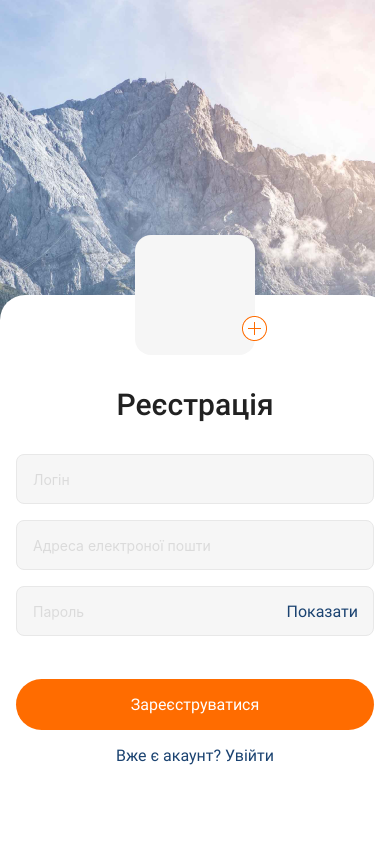
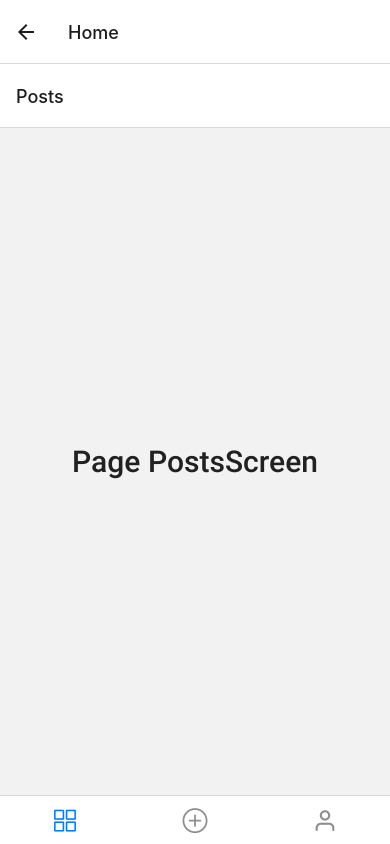
Before and after one commit to Maksym-Palii/ReactNativeFirst, a React Native app: screen /Home in a window 390 px wide. Built offline with nearby package versions, Linux system fonts and the light colour scheme.

Commit message:
hw-04 var-01

```diff
--- a/App.js
+++ b/App.js
@@ -1,9 +1,16 @@
+import "react-native-gesture-handler";
+import { NavigationContainer } from "@react-navigation/native";
+import { createStackNavigator } from "@react-navigation/stack";
+
 import { StatusBar } from "expo-status-bar";
-import { Image, ImageBackground, StyleSheet, Text, View } from "react-native";
-// import RegistrationScreen from "./src/Screens/Segment/RegistrationScreen";
+
 import { useFonts } from "expo-font";
-import PhotoBG from "./src/img/PhotoBG.png";
-import PostsScreen from "./src/Screens/Pages/PostsScreen";
+
+import RegistrationScreen from "./src/Screens/RegistrationScreen";
+import LoginScreen from "./src/Screens/LoginScreen";
+import Home from "./src/Screens/Home";
+
+const MainStack = createStackNavigator();
 
 export default function App() {
   const [fontsLoaded] = useFonts({
@@ -15,22 +22,26 @@ export default function App() {
     return null;
   }
   return (
-    <View style={styles.container}>
-      <StatusBar style="auto" />
-      <ImageBackground source={PhotoBG} resizeMode="cover" style={styles.bgImg}>
-        <PostsScreen />
-      </ImageBackground>
-    </View>
+    <NavigationContainer>
+      <MainStack.Navigator initialRouteName="Registration">
+        <MainStack.Screen
+          name="Registration"
+          component={RegistrationScreen}
+          options={{ headerShown: false }}
+        />
+
+        <MainStack.Screen
+          name="Login"
+          component={LoginScreen}
+          options={{ headerShown: false }}
+        />
+
+        <MainStack.Screen
+          name="Home"
+          component={Home}
+          // options={{ headerShown: false }}
+        />
+      </MainStack.Navigator>
+    </NavigationContainer>
   );
 }
-
-const styles = StyleSheet.create({
-  container: {
-    flex: 1,
-
-    justifyContent: "center",
-  },
-  bgImg: {
-    flex: 1,
-  },
-});
--- a/app.json
+++ b/app.json
@@ -11,9 +11,7 @@
       "resizeMode": "contain",
       "backgroundColor": "#ffffff"
     },
-    "assetBundlePatterns": [
-      "**/*"
-    ],
+    "assetBundlePatterns": ["**/*"],
     "ios": {
       "supportsTablet": true
     },
@@ -26,5 +24,13 @@
     "web": {
       "favicon": "./assets/favicon.png"
     }
+  },
+  "jsEngine": "hermes",
+  "ios": {
+    "jsEngine": "jsc",
+    "supportsTablet": true
+  },
+  "android": {
+    "jsEngine": "jsc"
   }
 }
--- /dev/null
+++ b/src/Screens/CreatePostsScreen.jsx
@@ -0,0 +1,29 @@
+import { StyleSheet, Text, View } from "react-native";
+
+const CreatePostsScreen = () => {
+  return (
+    <View style={styles.container}>
+      <Text style={styles.text}>Page CreatePostsScreen</Text>
+    </View>
+  );
+};
+
+const styles = StyleSheet.create({
+  container: {
+    flex: 1,
+    justifyContent: "center",
+  },
+  text: {
+    marginTop: 32,
+    marginBottom: 32,
+    fontFamily: "Roboto-M-500",
+    fontWeight: 500,
+    fontSize: 30,
+    lineHeight: 35,
+    textAlign: "center",
+    letterSpacing: 0.01,
+    color: "#212121",
+  },
+});
+
+export default CreatePostsScreen;
--- /dev/null
+++ b/src/Screens/Home.jsx
@@ -0,0 +1,51 @@
+import { createBottomTabNavigator } from "@react-navigation/bottom-tabs";
+
+import PostsScreen from "./PostsScreen";
+import CreatePostsScreen from "./CreatePostsScreen";
+import ProfileScreen from "./ProfileScreen";
+
+import { Feather } from "@expo/vector-icons";
+import { Ionicons } from "@expo/vector-icons";
+import { AntDesign } from "@expo/vector-icons";
+
+const Tabs = createBottomTabNavigator();
+
+const Home = () => {
+  return (
+    <Tabs.Navigator screenOptions={{ tabBarShowLabel: false }}>
+      <Tabs.Screen
+        name="Posts"
+        component={PostsScreen}
+        options={{
+          tabBarIcon: ({ focused, color, size }) => {
+            return <Ionicons name="grid-outline" size={size} color={color} />;
+          },
+        }}
+      />
+      <Tabs.Screen
+        name="CreatePosts"
+        component={CreatePostsScreen}
+        options={{
+          tabBarIcon: ({ focused, color, size }) => {
+            return <AntDesign name="pluscircleo" size={size} color={color} />;
+          },
+        }}
+      />
+      <Tabs.Screen
+        name="Profile"
+        component={ProfileScreen}
+        options={{
+          tabBarIcon: ({ focused, color, size }) => {
+            return <Feather name="user" size={size} color={color} />;
+          },
+        }}
+      />
+    </Tabs.Navigator>
+
+    // <View style={styles.container}>
+    //   <Text style={styles.text}>Page Home</Text>
+    // </View>
+  );
+};
+
+export default Home;
--- a/src/Screens/Segment/LoginScreen.jsx
+++ b/src/Screens/LoginScreen.jsx
@@ -1,6 +1,7 @@
 import { useState } from "react";
 import {
   Image,
+  ImageBackground,
   Keyboard,
   KeyboardAvoidingView,
   Platform,
@@ -11,10 +12,14 @@ import {
   TouchableWithoutFeedback,
   View,
 } from "react-native";
+import PhotoBG from "../img/PhotoBG.png";
+import { useNavigation } from "@react-navigation/native";
 
 const LoginScreen = () => {
   const [emailLogin, setEmailLogin] = useState("");
   const [passwordLogin, setPasswordLogin] = useState("");
+
+  const navigation = useNavigation();
 
   const onLogin = () => {
     console.log({
@@ -22,6 +27,7 @@ const LoginScreen = () => {
       passwordLogin,
     });
     resetForm();
+    navigation.navigate("Home");
   };
 
   const resetForm = () => {
@@ -31,6 +37,7 @@ const LoginScreen = () => {
 
   return (
     <TouchableWithoutFeedback onPress={Keyboard.dismiss}>
+      <ImageBackground source={PhotoBG} resizeMode="cover" style={styles.bgImg}>
         <View style={styles.container}>
           <Text style={styles.text}>Увійти</Text>
           <KeyboardAvoidingView
@@ -61,13 +68,19 @@ const LoginScreen = () => {
           <TouchableOpacity style={styles.btnTO} onPress={onLogin}>
             <Text style={styles.btnTitle}>Увійти</Text>
           </TouchableOpacity>
+          <TouchableOpacity onPress={() => navigation.navigate("Registration")}>
             <Text style={styles.btnText}>Не має акаунту? Зареєструватися</Text>
+          </TouchableOpacity>
         </View>
+      </ImageBackground>
     </TouchableWithoutFeedback>
   );
 };
 
 const styles = StyleSheet.create({
+  bgImg: {
+    flex: 1,
+  },
   container: {
     marginTop: "auto",
     paddingLeft: 16,
--- a/src/Screens/Pages/PostsScreen.jsx
+++ /dev/null
@@ -1,13 +0,0 @@
-import LoginScreen from "../Segment/LoginScreen";
-import RegistrationScreen from "../Segment/RegistrationScreen";
-
-const PostsScreen = () => {
-  return (
-    <>
-      <RegistrationScreen />
-      {/* <LoginScreen /> */}
-    </>
-  );
-};
-
-export default PostsScreen;
--- /dev/null
+++ b/src/Screens/PostsScreen.jsx
@@ -0,0 +1,29 @@
+import { StyleSheet, Text, View } from "react-native";
+
+const PostsScreen = () => {
+  return (
+    <View style={styles.container}>
+      <Text style={styles.text}>Page PostsScreen</Text>
+    </View>
+  );
+};
+
+const styles = StyleSheet.create({
+  container: {
+    flex: 1,
+    justifyContent: "center",
+  },
+  text: {
+    marginTop: 32,
+    marginBottom: 32,
+    fontFamily: "Roboto-M-500",
+    fontWeight: 500,
+    fontSize: 30,
+    lineHeight: 35,
+    textAlign: "center",
+    letterSpacing: 0.01,
+    color: "#212121",
+  },
+});
+
+export default PostsScreen;
--- /dev/null
+++ b/src/Screens/ProfileScreen.jsx
@@ -0,0 +1,29 @@
+import { StyleSheet, Text, View } from "react-native";
+
+const ProfileScreen = () => {
+  return (
+    <View style={styles.container}>
+      <Text style={styles.text}>Page ProfileScreen</Text>
+    </View>
+  );
+};
+
+const styles = StyleSheet.create({
+  container: {
+    flex: 1,
+    justifyContent: "center",
+  },
+  text: {
+    marginTop: 32,
+    marginBottom: 32,
+    fontFamily: "Roboto-M-500",
+    fontWeight: 500,
+    fontSize: 30,
+    lineHeight: 35,
+    textAlign: "center",
+    letterSpacing: 0.01,
+    color: "#212121",
+  },
+});
+
+export default ProfileScreen;
--- a/src/Screens/Segment/RegistrationScreen.jsx
+++ b/src/Screens/RegistrationScreen.jsx
@@ -1,5 +1,6 @@
 import { useState } from "react";
 import {
+  ImageBackground,
   Keyboard,
   Platform,
   PlatformColor,
@@ -14,11 +15,16 @@ import {
   TouchableOpacity,
   View,
 } from "react-native";
+import imgAddFoto from "../img/add.png";
+import PhotoBG from "../img/PhotoBG.png";
+import { useNavigation } from "@react-navigation/native";
 
 const RegistrationScreen = () => {
   const [loginRegistration, setLoginRegistration] = useState("");
   const [emailRegistration, setEmailRegistration] = useState("");
   const [passwordRegistration, setPasswordRegistration] = useState("");
+
+  const navigation = useNavigation();
 
   const onRegistration = () => {
     console.log({
@@ -27,6 +33,7 @@ const RegistrationScreen = () => {
       passwordRegistration,
     });
     resetForm();
+    navigation.navigate("Home");
   };
 
   const resetForm = () => {
@@ -37,12 +44,10 @@ const RegistrationScreen = () => {
 
   return (
     <TouchableWithoutFeedback onPress={Keyboard.dismiss}>
+      <ImageBackground source={PhotoBG} resizeMode="cover" style={styles.bgImg}>
         <View style={styles.container}>
           <View style={styles.containerFotoUser}>
-          <Image
-            style={styles.addFotoUser}
-            source={require("../../img/add.png")}
-          />
+            <Image style={styles.addFotoUser} source={imgAddFoto} />
           </View>
           <Text style={styles.text}>Реєстрація</Text>
           <KeyboardAvoidingView
@@ -81,13 +86,20 @@ const RegistrationScreen = () => {
           <TouchableOpacity style={styles.btnTO} onPress={onRegistration}>
             <Text style={styles.btnTitle}>Зареєструватися</Text>
           </TouchableOpacity>
+
+          <TouchableOpacity onPress={() => navigation.navigate("Login")}>
             <Text style={styles.btnText}>Вже є акаунт? Увійти</Text>
+          </TouchableOpacity>
         </View>
+      </ImageBackground>
     </TouchableWithoutFeedback>
   );
 };
 
 const styles = StyleSheet.create({
+  bgImg: {
+    flex: 1,
+  },
   container: {
     marginTop: "auto",
     paddingLeft: 16,
```
Also changed, not shown: package.json (+13 -4 lines), src/Screens/CommentsScreen.jsx (added, +29 -0 lines), src/Screens/MapScreen.jsx (added, +29 -0 lines), 1 other file (tests, documents, lock files or other folders). Lines whose indentation alone changed are shown as unchanged.
